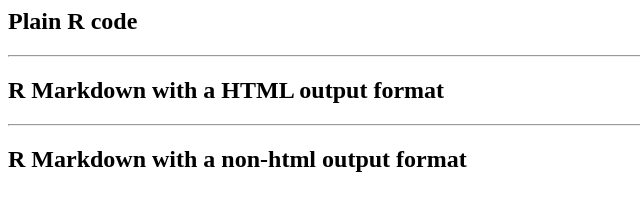
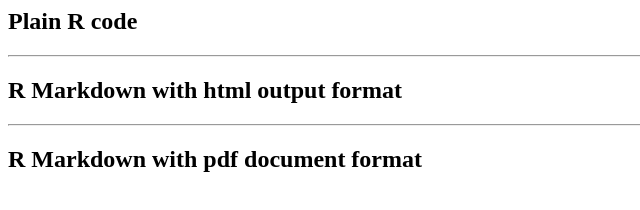
Before and after one commit to kdpsingh/rjs, a plain HTML site: page examples/intro.html in a window 1280 px wide. Shown: the whole page, without its empty margins (0-640 px from the left). Drawn offline with Linux system fonts and the light colour scheme; no server answers.

Commit message:
Created examples folder

````diff
--- a/index.html
+++ b/examples/intro.html
@@ -1,13 +1,13 @@
 <html>
 <head><title>R in JavaScript is here!</title>
-<script src='r.js'></script></head>
+<script src='https://cdn.jsdelivr.net/gh/kdpsingh/rjs/r.js'></script></head>
 <body>
 <h2>Plain R code</h2>
 <div class = 'r-code'>
 1+1
 </div>
 <hr>
-<h2>R Markdown with a HTML output format</h2>
+<h2>R Markdown with html output format</h2>
 <div class = 'r-code'>
 # This is pretty:
 
@@ -24,7 +24,7 @@ ggplot(mtcars, aes(x=as.factor(cyl), y=mpg)) +
 ```
 </div>
 <hr>
-<h2>R Markdown with a non-html output format</h2>
+<h2>R Markdown with pdf document format</h2>
 <div class = 'r-code'>
 ---
 output: pdf_document
--- a/r.js
+++ b/r.js
@@ -28,6 +28,7 @@ rjs = function () {
           xhttp_followup_request.open('GET', output_url, true);
           xhttp_followup_request.send();
         } else {
+          console.log(this.status);
           code_block.innerHTML = this.responseText.replace('\n\nIn call:\nparse(text = x, srcfile = src)', '').replace(/\n/g, '<br>');
         }
         code_block.classList.remove("r-code");
````
Also changed, not shown: examples/intro.png (added), 1 other file.
